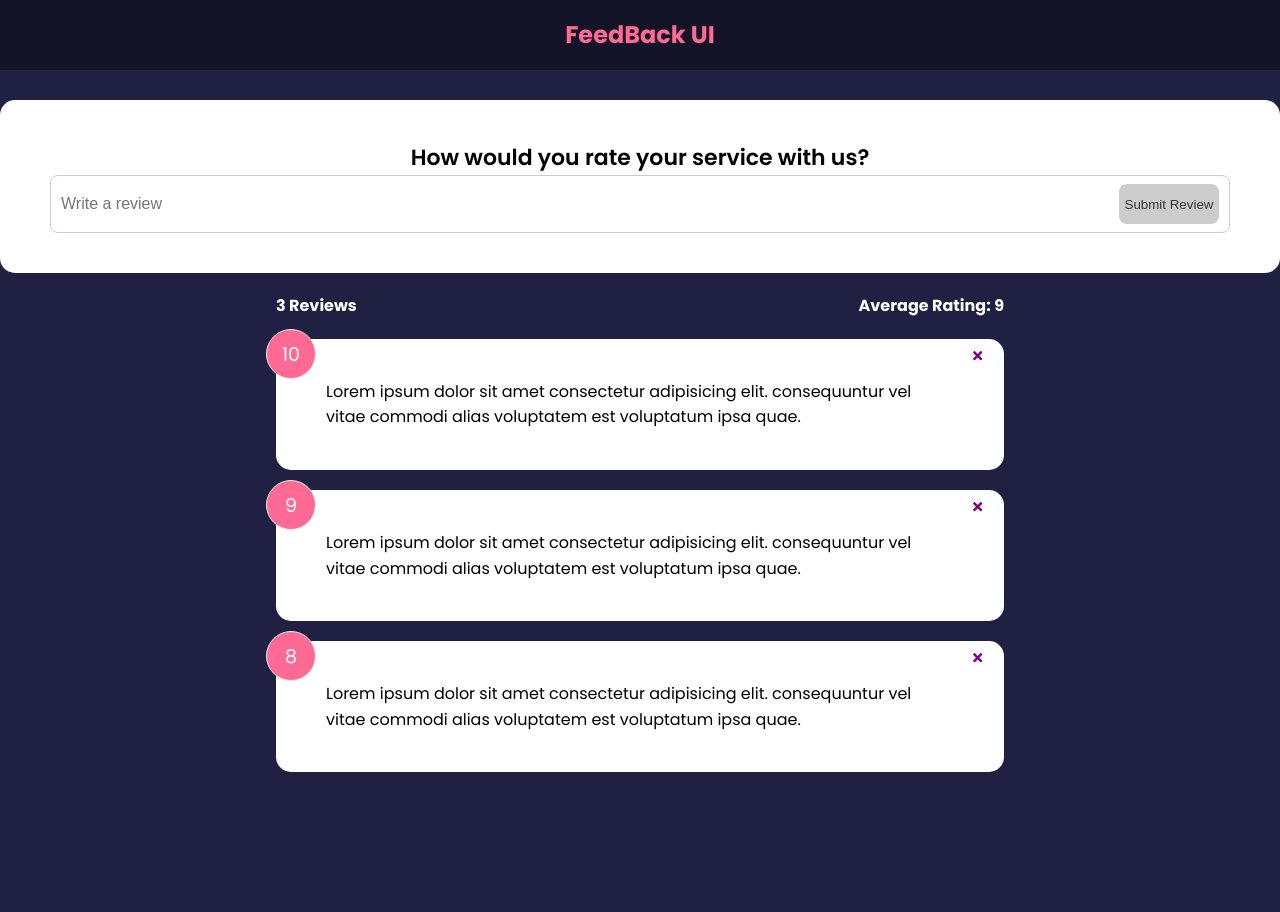
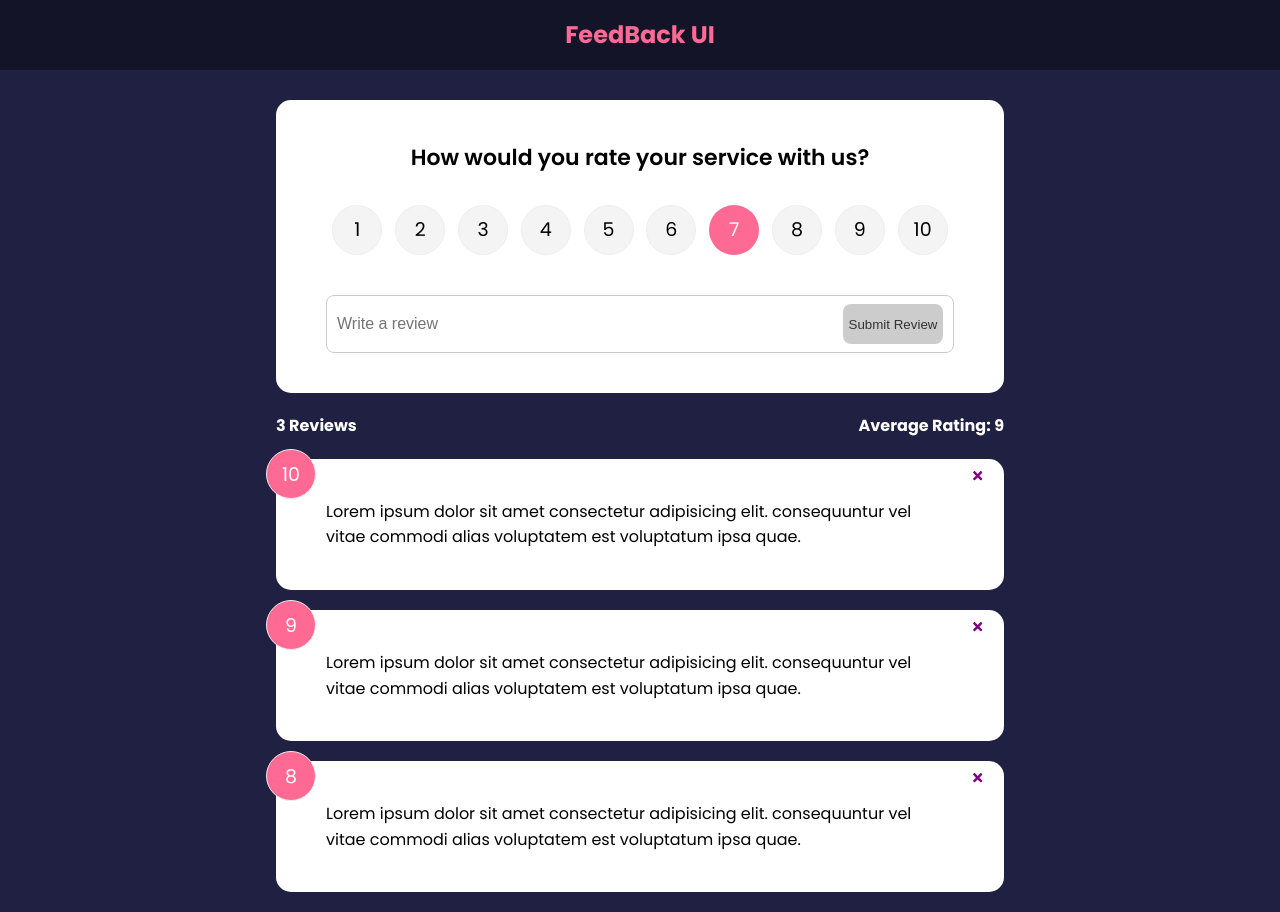
Before and after one commit to jones9411/feedback-ui, a React (Create React App) app: page / in a window 1280 px wide. Before the commit the page ends 800 px from the top, so only its background shows below. Built offline with nearby package versions, Linux system fonts and the light colour scheme.

Commit message:
finished basic feedback UI and added functionality, will add animation and routing to an about page

```diff
--- a/src/App.js
+++ b/src/App.js
@@ -9,19 +9,23 @@ import FeedbackData from "./data/feedbackData";
 function App() {
   const [feedback, setFeedback] = useState(FeedbackData);
 
+  const addFeedback = (newFeedback) => {
+    let randomNumber = Math.floor(Math.random() * 100000 + 1);
+    newFeedback.id = randomNumber;
+    setFeedback([newFeedback, ...feedback]);
+  };
+
   const deleteFeedBack = (id) => {
     if (window.confirm("Are you sure you want to delete this item?")) {
       setFeedback(feedback.filter((item) => item.id !== id));
     }
-
-    console.log("app", id);
   };
 
   return (
     <>
       <Header />
-      <FeedbackForm />
       <div className="container">
+        <FeedbackForm handleAdd={addFeedback} />
         <FeedbackStats feedback={feedback} />
         <FeedbackList feedback={feedback} handleDelete={deleteFeedBack} />
       </div>
--- a/src/components/FeedbackForm.jsx
+++ b/src/components/FeedbackForm.jsx
@@ -1,11 +1,12 @@
 import { useState } from "react";
 import Card from "./shared/Card";
 import Button from "./shared/Button";
+import RatingSelect from "./RatingSelect";
 
-const FeedbackForm = () => {
+const FeedbackForm = ({ handleAdd }) => {
   const [text, setText] = useState("");
   const [rating, setRating] = useState(5);
-  const [btnDisabled, setBtnDisabled] = useState("true");
+  const [btnDisabled, setBtnDisabled] = useState(true);
   const [message, setMessage] = useState("");
 
   const handleTextChange = (e) => {
@@ -22,11 +23,25 @@ const FeedbackForm = () => {
     setText(e.target.value);
   };
 
+  const handleSubmit = (e) => {
+    e.preventDefault();
+    if (text.trim().length > 10) {
+      const newFeedback = {
+        text: text,
+        rating: rating
+      };
+
+      handleAdd(newFeedback);
+
+      setText("");
+    }
+  };
+
   return (
     <Card>
-      <form>
+      <form onSubmit={handleSubmit}>
         <h2>How would you rate your service with us?</h2>
-        {/* todo - rating select component */}
+        <RatingSelect select={(rating) => setRating(rating)} />
         <div className="input-group">
           <input
             onChange={handleTextChange}
--- a/src/components/RatingSelect.jsx
+++ b/src/components/RatingSelect.jsx
@@ -0,0 +1,30 @@
+import { useState } from "react";
+
+const RatingSelect = ({ select }) => {
+  const [selected, setSelected] = useState(7);
+
+  const handleChange = (e) => {
+    setSelected(+e.currentTarget.value);
+    select(+e.currentTarget.value);
+  };
+
+  return (
+    <ul className="rating">
+      {Array.from({ length: 10 }, (_, i) => (
+        <li key={`rating-${i + 1}`}>
+          <input
+            type="radio"
+            id={`num${i + 1}`}
+            name="rating"
+            value={i + 1}
+            onChange={handleChange}
+            checked={selected === i + 1}
+          />
+          <label htmlFor={`num${i + 1}`}>{i + 1}</label>
+        </li>
+      ))}
+    </ul>
+  );
+};
+
+export default RatingSelect;
```
